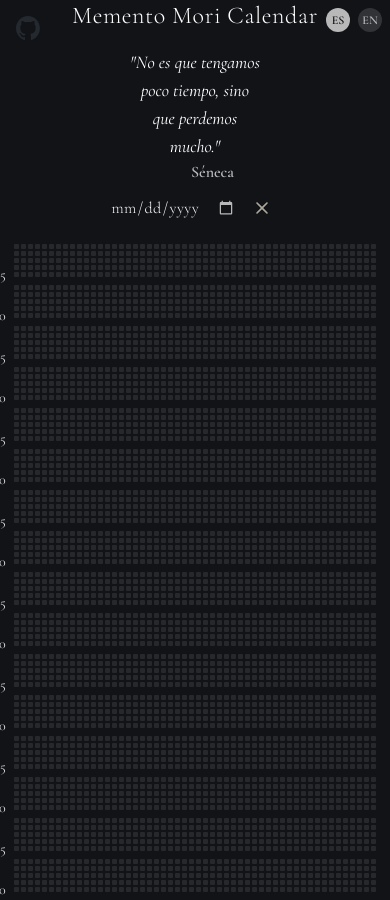
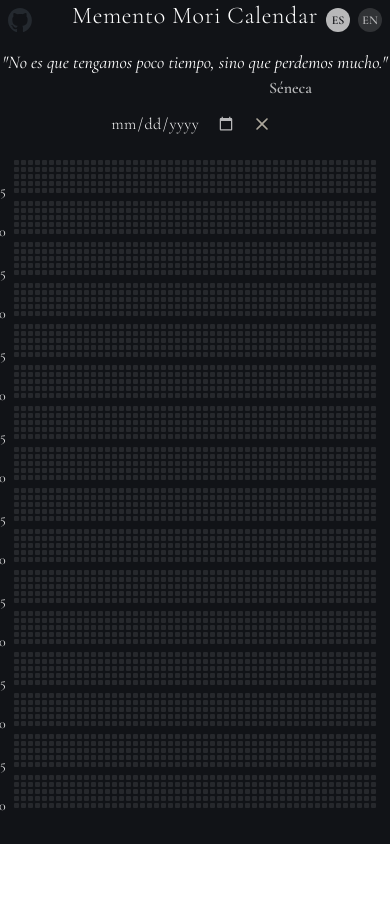
Before and after one commit to vladimir-loza/memento-mori-calendar, a React (Vite) app: page / in a window 390 px wide. After the commit the page ends 844 px from the top, so only its background shows below. Built offline with nearby package versions, Linux system fonts and the light colour scheme.

Commit message:
style(Quote, GithubLink): improve responsive

```diff
--- a/src/components/GithubLink.tsx
+++ b/src/components/GithubLink.tsx
@@ -3,7 +3,7 @@ export const GithubLink = () => {
     <a
       href="https://github.com/vladimir-loza/memento-mori-calendar"
       target="_blank"
-      className="fixed top-4 left-4 z-50 inline-block transition-opacity hover:opacity-80"
+      className="fixed top-2 left-2 sm:left-4 sm:top-4 z-50 inline-block transition-opacity hover:opacity-80"
       aria-label="Ver repositorio en GitHub"
     >
       <img
--- a/src/components/Quote.tsx
+++ b/src/components/Quote.tsx
@@ -4,7 +4,7 @@ export const Quote = () => {
   const { t } = useTranslation();
 
   return (
-    <blockquote className="w-1/3 mx-auto text-white">
+    <blockquote className="w-full sm:w-1/3 mx-auto text-white">
       <p className="text-base-content text-lg text-foreground italic text-center">
         <em>
           &quot;{t('quote.text')}&quot;
```
